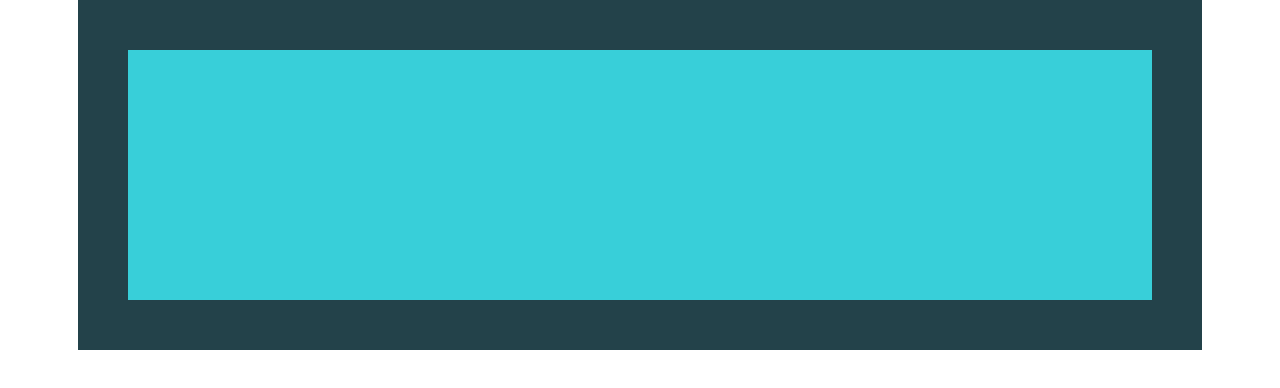
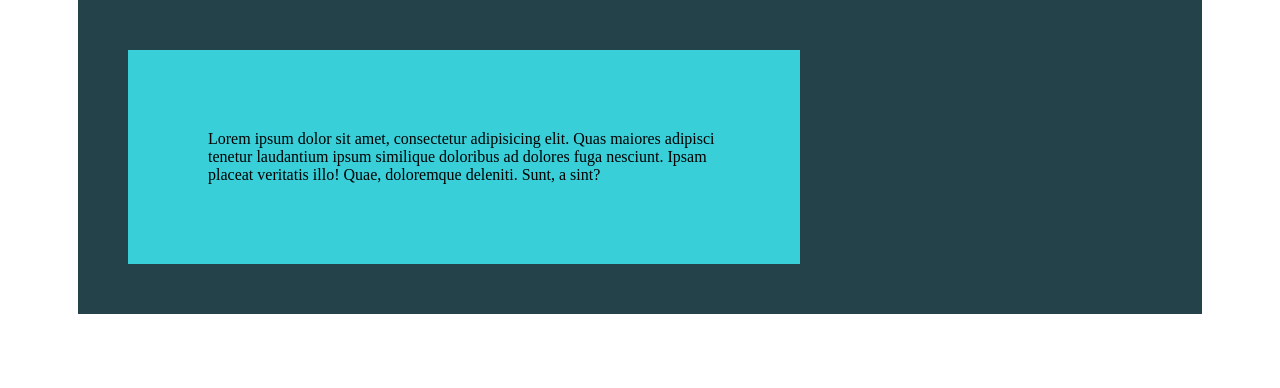
Before and after one commit to sejal-123/CSS, a plain HTML site: page Responsive CSS/Using percentage and avoid widths/index.html in a window 1280 px wide. Drawn offline with Linux system fonts and the light colour scheme.

Commit message:
Completed day 1 challenge

```diff
--- /dev/null
+++ b/Exercise/Day 1/style.css
@@ -0,0 +1,10 @@
+body {
+    margin: 0;
+}
+
+.parent {
+    padding: 5em;
+    width: 80%;
+    background-color: aqua;
+    margin: 0 auto;
+}
--- a/Responsive CSS/Using percentage and avoid widths/index.html
+++ b/Responsive CSS/Using percentage and avoid widths/index.html
@@ -6,7 +6,7 @@
 <body>
     <div class="parent">
         <div class="child">
-
+            Lorem ipsum dolor sit amet, consectetur adipisicing elit. Quas maiores adipisci tenetur laudantium ipsum similique doloribus ad dolores fuga nesciunt. Ipsam placeat veritatis illo! Quae, doloremque deleniti. Sunt, a sint?
         </div>
     </div>
 </body>
--- a/Responsive CSS/Using percentage and avoid widths/style.css
+++ b/Responsive CSS/Using percentage and avoid widths/style.css
@@ -12,5 +12,8 @@ body {
 
 .child {
     background-color: #38CFD9;
-    height: 250px;
+    /* height: 250px; In order to avoid the text going out, its better to not set the height */
+    width: 50%; /* This always depends on the size of its parent*/
+    /* CSS is always responsive, so if anything is  not working well, we might have added something */
+    padding: 5em; /* 1em = 16px, 5 em = 80px*/
 }
```
Also changed, not shown: Exercise/Day 1/index.html (added, +12 -0 lines).
